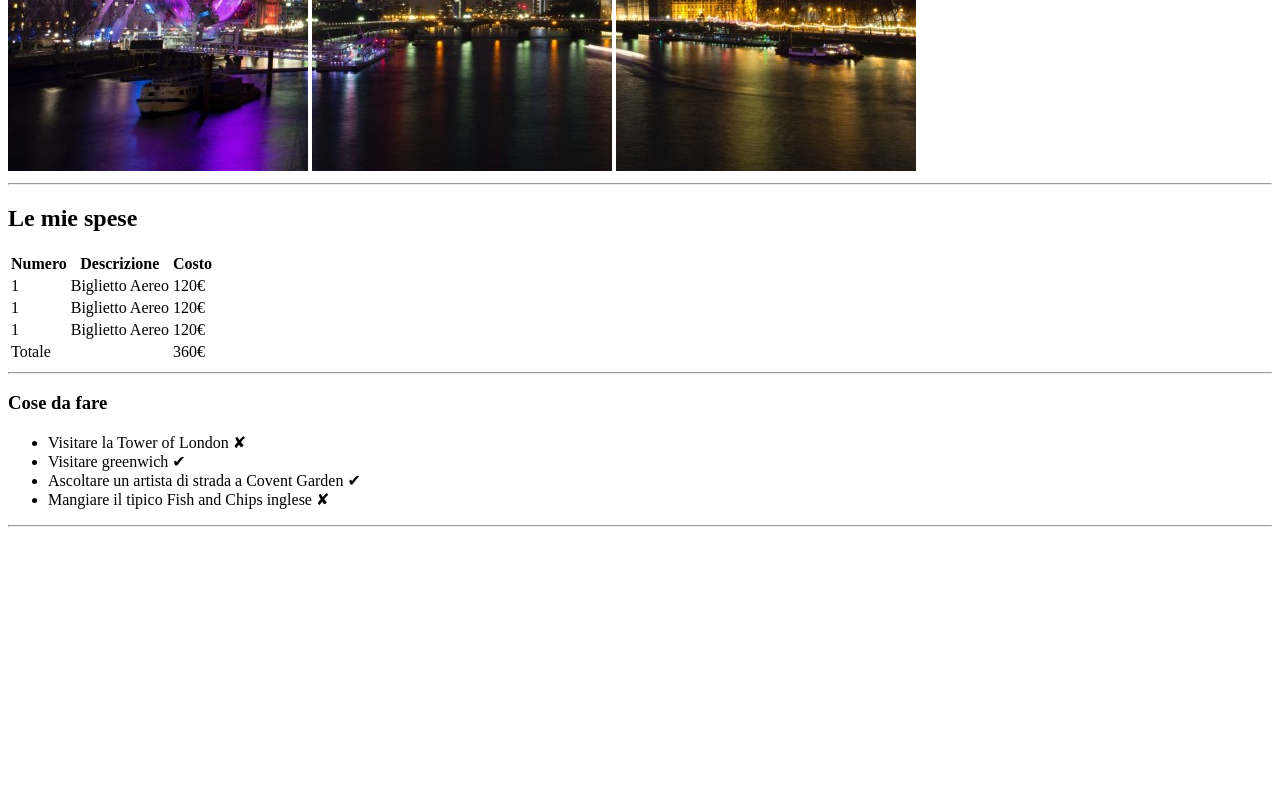
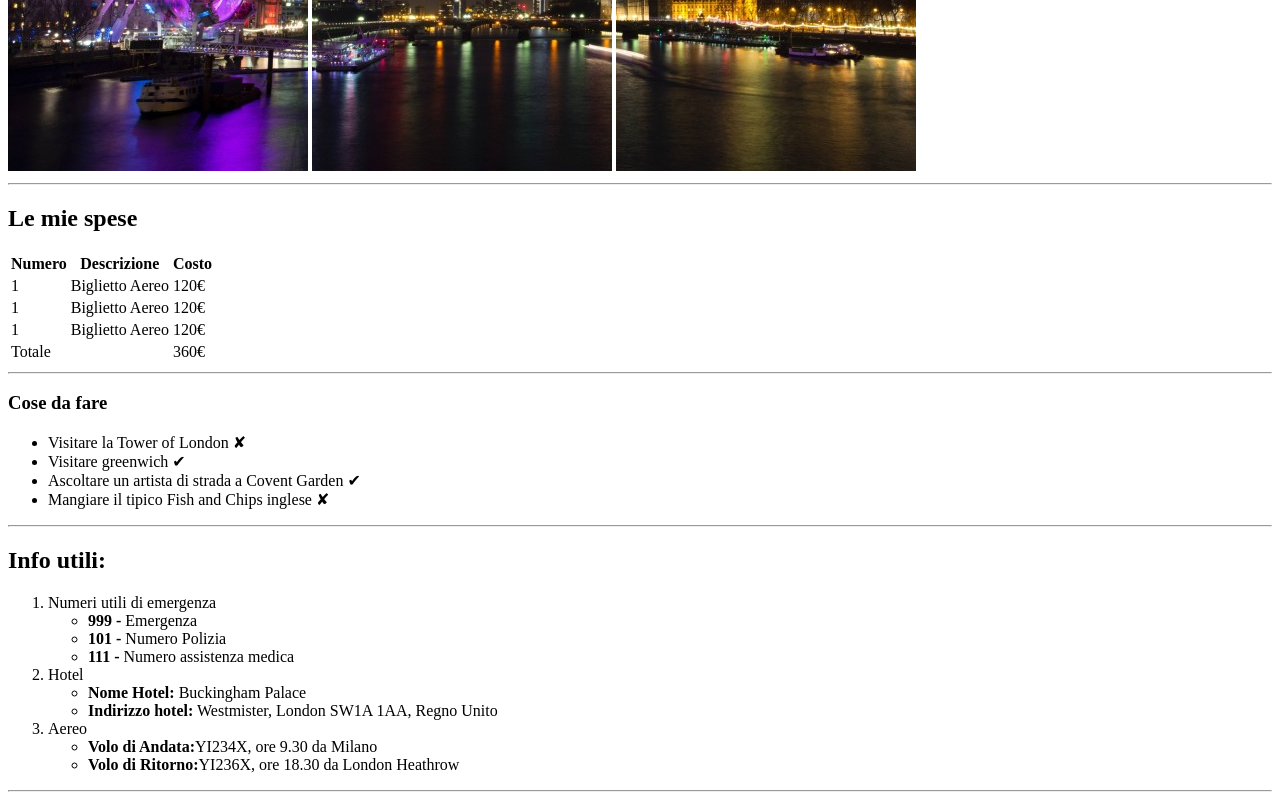
Before and after one commit to ariannacostanzo/html-london-trip-3, a plain HTML site: page index.html in a window 1280 px wide. Shown: the part 509-1309 px from the top of the page. Before the commit the page ends 1044 px from the top, so only its background shows below. Drawn offline with Linux system fonts and the light colour scheme.

Commit message:
add info section

```diff
--- a/index.html
+++ b/index.html
@@ -16,7 +16,7 @@
         <hr>
     </header>
     <main>
-        <!-- sezione "Le mie spese" -->
+        <!--* sezione "Le mie spese" -->
         <section id="le_mie_spese">
             <h2>Le mie spese</h2>
             <table>
@@ -64,6 +64,35 @@
             </ul>
             <hr>
         </section>
+        <!--* opening info section -->
+        <section id="info">
+            <h2>Info utili:</h2>
+            <!--* opening and nesting ordered and unordered list -->
+            <ol>
+                <li>Numeri utili di emergenza
+                    <ul>
+                        <li><b>999 -</b> Emergenza</li>
+                        <li><b>101 -</b> Numero Polizia</li>
+                        <li><b>111 -</b> Numero assistenza medica</li>
+                    </ul>
+                </li>
+                <li>Hotel
+                    <ul>
+                        <li><b>Nome Hotel:</b> Buckingham Palace</li>
+                        <li><b>Indirizzo hotel:</b> Westmister, London SW1A 1AA, Regno Unito</li>
+                    </ul>
+                </li>
+                <li>Aereo
+                    <ul>
+                        <li><b>Volo di Andata:</b>YI234X, ore 9.30 da Milano</li>
+                        <li><b>Volo di Ritorno:</b>YI236X, ore 18.30 da London Heathrow</li>
+                    </ul>
+                </li>
+            </ol>
+            <!--* closing list seciont "info" -->
+            <hr>
+            <!--* closing "info" section -->
+        </section>
     </main>
 
 </body>
```
